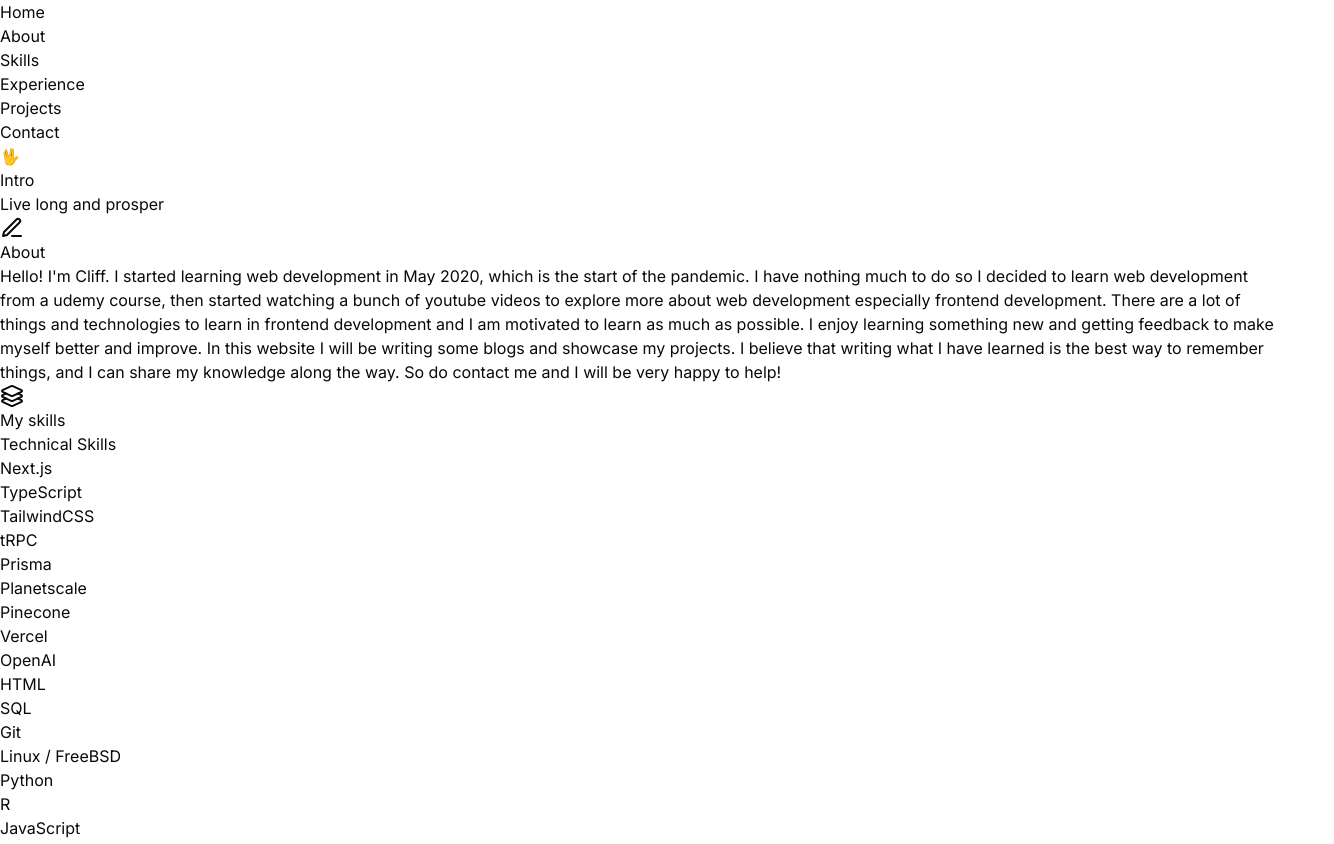
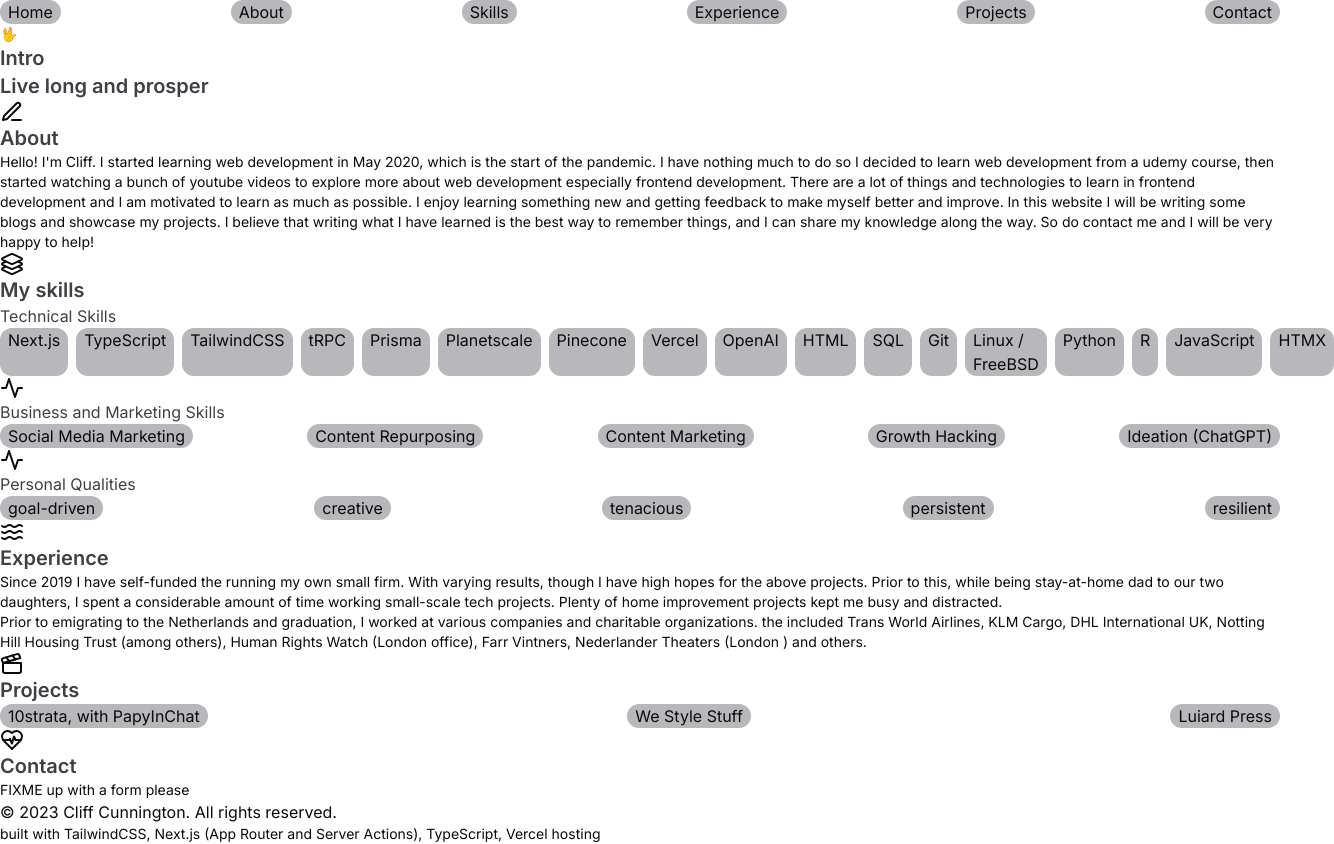
Before and after one commit to cliffrc/a.cliffrc.nl, a Next.js app: page / in a window 1280 px wide. Shown: the top 844 px of the page, 1334 px wide, since content can reach past the window. Built offline with nearby package versions, Linux system fonts and the light colour scheme.

Commit message:
Refactor: using common styles in globals.css file

```diff
--- a/src/app/globals.css
+++ b/src/app/globals.css
@@ -2,75 +2,86 @@
 @tailwind components;
 @tailwind utilities;
 
+/* from shadcn-ui/themes green*/
+@layer base {
   @layer base {
     :root {
       --background: 0 0% 100%;
-    --foreground: 240 10% 3.9%;
-
+      --foreground: 20 14.3% 4.1%;
       --card: 0 0% 100%;
-    --card-foreground: 240 10% 3.9%;
-
+      --card-foreground: 20 14.3% 4.1%;
       --popover: 0 0% 100%;
-    --popover-foreground: 240 10% 3.9%;
-
-    --primary: 240 5.9% 10%;
-    --primary-foreground: 0 0% 98%;
-
-    --secondary: 240 4.8% 95.9%;
-    --secondary-foreground: 240 5.9% 10%;
-
-    --muted: 240 4.8% 95.9%;
-    --muted-foreground: 240 3.8% 46.1%;
-
-    --accent: 240 4.8% 95.9%;
-    --accent-foreground: 240 5.9% 10%;
-
+      --popover-foreground: 20 14.3% 4.1%;
+      --primary: 24 9.8% 10%;
+      --primary-foreground: 60 9.1% 97.8%;
+      --secondary: 60 4.8% 95.9%;
+      --secondary-foreground: 24 9.8% 10%;
+      --muted: 60 4.8% 95.9%;
+      --muted-foreground: 25 5.3% 44.7%;
+      --accent: 60 4.8% 95.9%;
+      --accent-foreground: 24 9.8% 10%;
       --destructive: 0 84.2% 60.2%;
-    --destructive-foreground: 0 0% 98%;
-
-    --border: 240 5.9% 90%;
-    --input: 240 5.9% 90%;
-    --ring: 240 10% 3.9%;
-
+      --destructive-foreground: 60 9.1% 97.8%;
+      --border: 20 5.9% 90%;
+      --input: 20 5.9% 90%;
+      --ring: 20 14.3% 4.1%;
       --radius: 0.5rem;
     }
 
     .dark {
-    --background: 240 10% 3.9%;
-    --foreground: 0 0% 98%;
-
-    --card: 240 10% 3.9%;
-    --card-foreground: 0 0% 98%;
-
-    --popover: 240 10% 3.9%;
-    --popover-foreground: 0 0% 98%;
-
-    --primary: 0 0% 98%;
-    --primary-foreground: 240 5.9% 10%;
-
-    --secondary: 240 3.7% 15.9%;
-    --secondary-foreground: 0 0% 98%;
-
-    --muted: 240 3.7% 15.9%;
-    --muted-foreground: 240 5% 64.9%;
-
-    --accent: 240 3.7% 15.9%;
-    --accent-foreground: 0 0% 98%;
-
+      --background: 20 14.3% 4.1%;
+      --foreground: 60 9.1% 97.8%;
+      --card: 20 14.3% 4.1%;
+      --card-foreground: 60 9.1% 97.8%;
+      --popover: 20 14.3% 4.1%;
+      --popover-foreground: 60 9.1% 97.8%;
+      --primary: 60 9.1% 97.8%;
+      --primary-foreground: 24 9.8% 10%;
+      --secondary: 12 6.5% 15.1%;
+      --secondary-foreground: 60 9.1% 97.8%;
+      --muted: 12 6.5% 15.1%;
+      --muted-foreground: 24 5.4% 63.9%;
+      --accent: 12 6.5% 15.1%;
+      --accent-foreground: 60 9.1% 97.8%;
       --destructive: 0 62.8% 30.6%;
-    --destructive-foreground: 0 0% 98%;
-
-    --border: 240 3.7% 15.9%;
-    --input: 240 3.7% 15.9%;
-    --ring: 240 4.9% 83.9%;
+      --destructive-foreground: 60 9.1% 97.8%;
+      --border: 12 6.5% 15.1%;
+      --input: 12 6.5% 15.1%;
+      --ring: 24 5.7% 82.9%;
     }
   }
 
-@layer base {
-  * {
-    @apply border-border;
+  body {
+    @apply bg-white text-foreground;
   }
-  body {
-    @apply bg-background text-foreground;
+
+  h1,
+  h2,
+  h3,
+  h4,
+  h5 {
+    @apply text-zinc-700;
+  }
+
+  h1 {
+    @apply text-2xl;
+  }
+  h2 {
+    @apply text-xl font-semibold;
+  }
+  h3 {
+    @apply text-lg;
+  }
+  p {
+    @apply text-sm;
+  }
+  small {
+    @apply text-xs;
+  }
+  ul {
+    @apply flex justify-between gap-2;
+  }
+  li {
+    @apply gap-2 rounded-xl bg-zinc-500/50 px-2;
   }
 }
```
Lines whose indentation alone changed are shown as unchanged.
